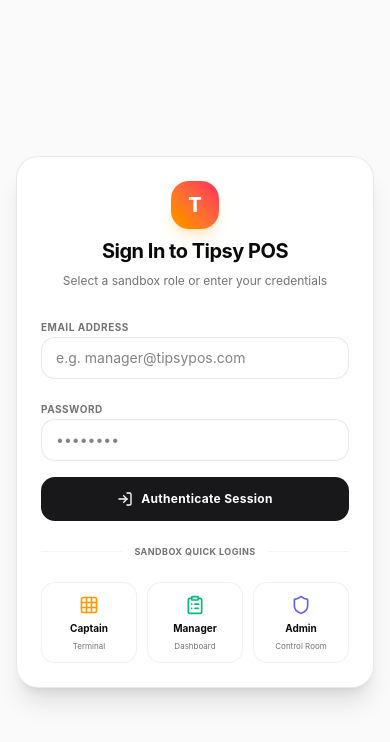
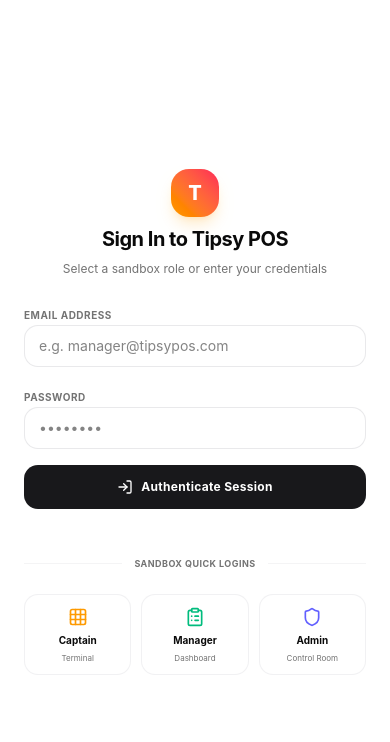
Before and after one commit to dhananj001/tipsy-pos, a Next.js app: page /login in a window 390 px wide. Shown: the top 742 px of the page. Built offline with nearby package versions, Linux system fonts and the light colour scheme; no server answers.

Commit message:
fullscreen update

```diff
--- a/src/app/(auth)/layout.tsx
+++ b/src/app/(auth)/layout.tsx
@@ -8,8 +8,8 @@
   children: React.ReactNode
 }) {
   return (
-    <div className="flex min-h-screen w-full items-center justify-center bg-zinc-50 dark:bg-zinc-950 p-4 animate-in fade-in duration-300">
-      <div className="w-full max-w-md">
+    <div className="flex min-h-screen w-full items-center justify-center bg-zinc-50 dark:bg-zinc-950 md:p-4 animate-in fade-in duration-300">
+      <div className="w-full h-full md:h-auto md:max-w-md">
         {children}
       </div>
     </div>
--- a/src/app/(auth)/login/page.tsx
+++ b/src/app/(auth)/login/page.tsx
@@ -149,7 +149,7 @@
   }
 
   return (
-    <div className="space-y-6 p-6 sm:p-8 rounded-3xl border border-zinc-200/80 bg-background shadow-xl dark:border-zinc-900 animate-in zoom-in-95 duration-200">
+    <div className="space-y-6 p-6 sm:p-8 min-h-screen md:min-h-0 md:rounded-3xl md:border md:border-zinc-200/80 bg-background md:shadow-xl md:dark:border-zinc-900 animate-in zoom-in-95 duration-200 flex flex-col justify-center">
 
       {/* Brand Header */}
       <div className="text-center space-y-2 animate-in slide-in-from-top-3 duration-300">
--- a/src/app/(captain)/layout.tsx
+++ b/src/app/(captain)/layout.tsx
@@ -47,9 +47,9 @@
   ]
 
   return (
-    <div className="flex min-h-screen w-full justify-center bg-zinc-50 dark:bg-zinc-950">
+    <div className="flex h-[100dvh] w-full justify-center bg-background md:bg-zinc-50 md:dark:bg-zinc-950 overflow-hidden">
       {/* Mobile Frame Container (Constrained width on desktop, full screen on mobile) */}
-      <div className="relative flex h-screen w-full max-w-md flex-col border-x border-zinc-200/80 bg-background shadow-2xl dark:border-zinc-900/80 overflow-hidden [transform:translateZ(0)]">
+      <div className="relative flex h-full w-full max-w-md flex-col md:border-x md:border-zinc-200/80 bg-background md:shadow-2xl md:dark:border-zinc-900/80 overflow-hidden [transform:translateZ(0)]">
 
         {/* Sleek Top Header */}
         <header className="flex h-[calc(4rem+env(safe-area-inset-top))] pt-[env(safe-area-inset-top)] shrink-0 items-center justify-between border-b border-zinc-100 bg-background/85 px-4 backdrop-blur-md dark:border-zinc-900">
```
